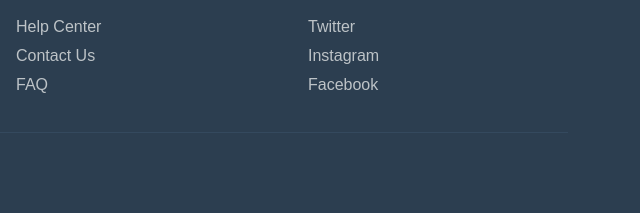
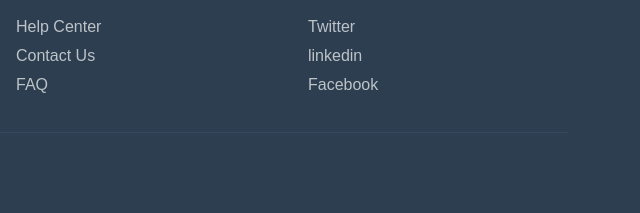
Before and after one commit to Alaindeve1/frontend-beginner-codveda, a plain HTML site: page FitTracker-Pro/index.html in a window 1280 px wide. Shown: the part 3362-3575 px from the top of the page, 640-1280 px from the left. Drawn offline with Linux system fonts and the light colour scheme.

Commit message:
modified and edited the contact part

```diff
--- a/FitTracker-Pro/index.html
+++ b/FitTracker-Pro/index.html
@@ -169,7 +169,7 @@
                     <h3 class="footer__title">Connect</h3>
                     <ul class="footer__list">
                         <li><a href="https://twitter.com/alainndizeye" class="footer__link">Twitter</a></li>
-                        <li><a href="https://www.instagram.com/alainndizeye/" class="footer__link">Instagram</a></li>
+                        <li><a href="https://www.linkedin.com/in/ndizeye-alain/" class="footer__link">linkedin</a></li>
                         <li><a href="https://www.facebook.com/alain.ndizeye.3" class="footer__link">Facebook</a></li>
                     </ul>
                 </div>
```
